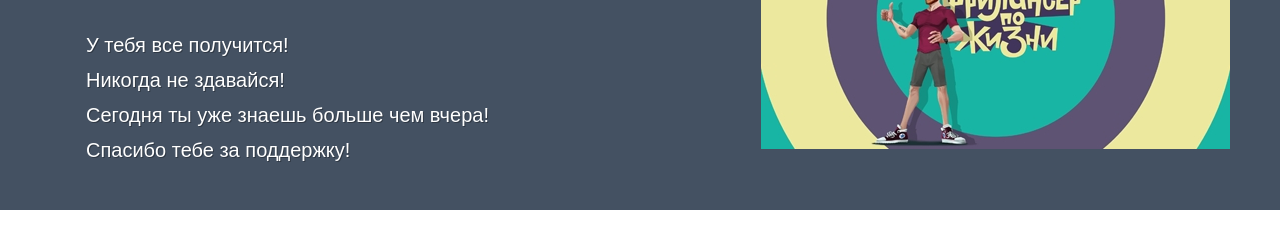
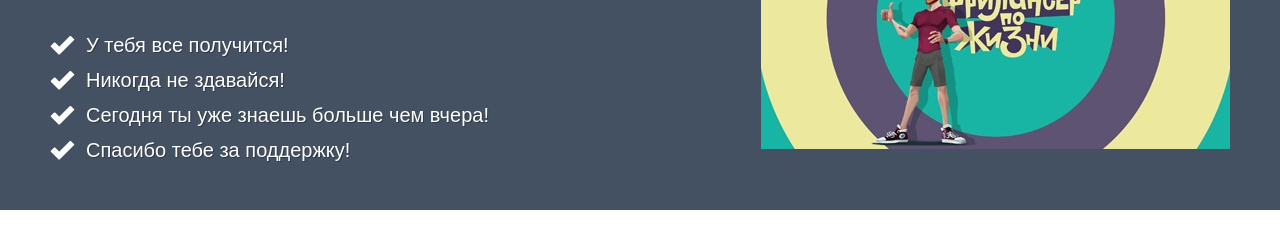
Before and after one commit to Vartag90/flex.github.io, a plain HTML site: page index.html in a window 1280 px wide. Shown: the part 115-351 px from the top of the page. Drawn offline with Linux system fonts and the light colour scheme.

Commit message:
Update style.css

```diff
--- a/css/style.css
+++ b/css/style.css
@@ -139,7 +139,7 @@ body {
 }
 
 .hi__list li {
-  background: url("./img/icons/icon.png") 0 1px no-repeat;
+  background: url("../img/icons/icon.png") 0 1px no-repeat;
   padding: 0 0 0 36px;
   font-size: 20px;
   margin: 0 0 15px 0;
```
